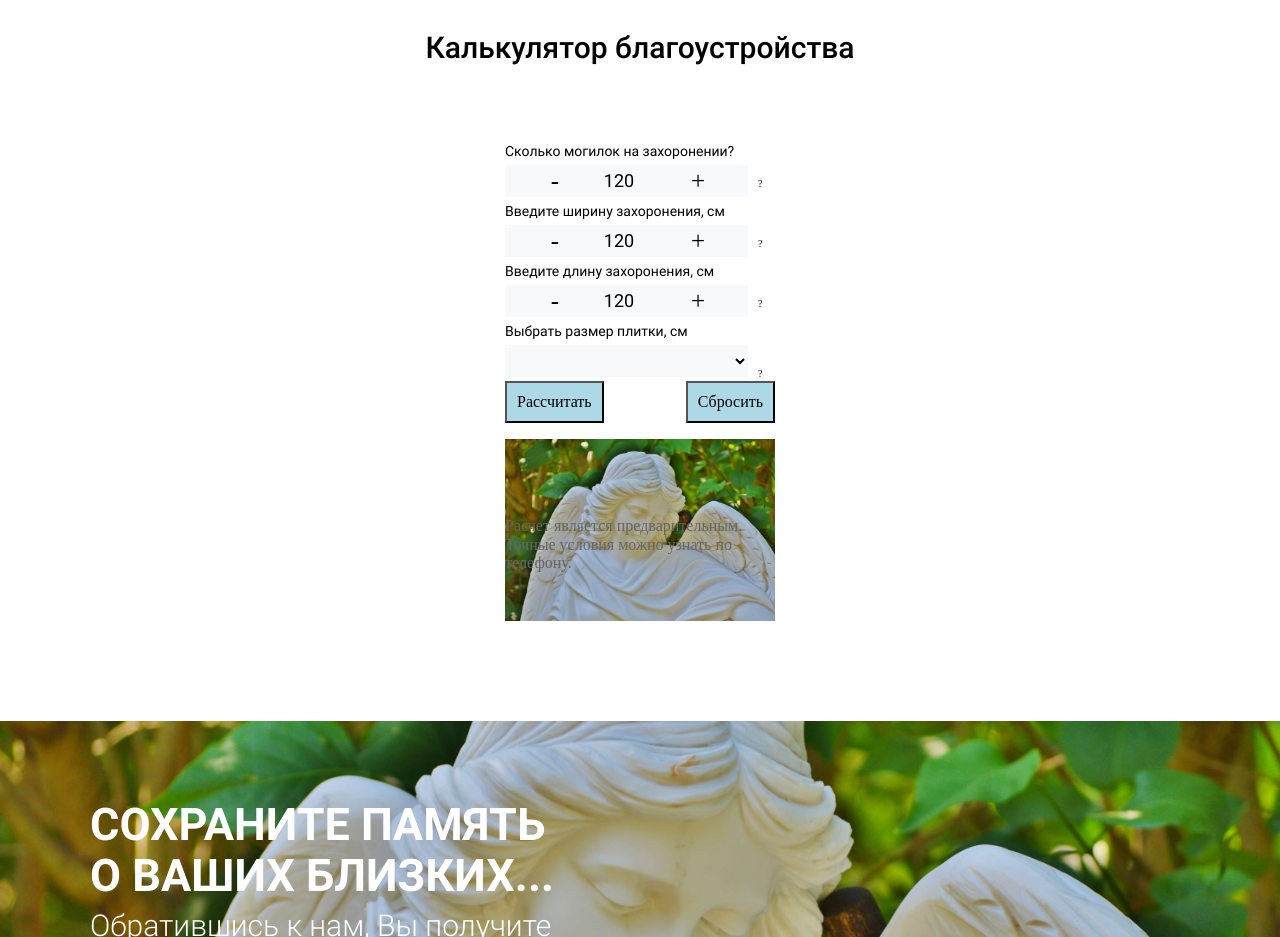
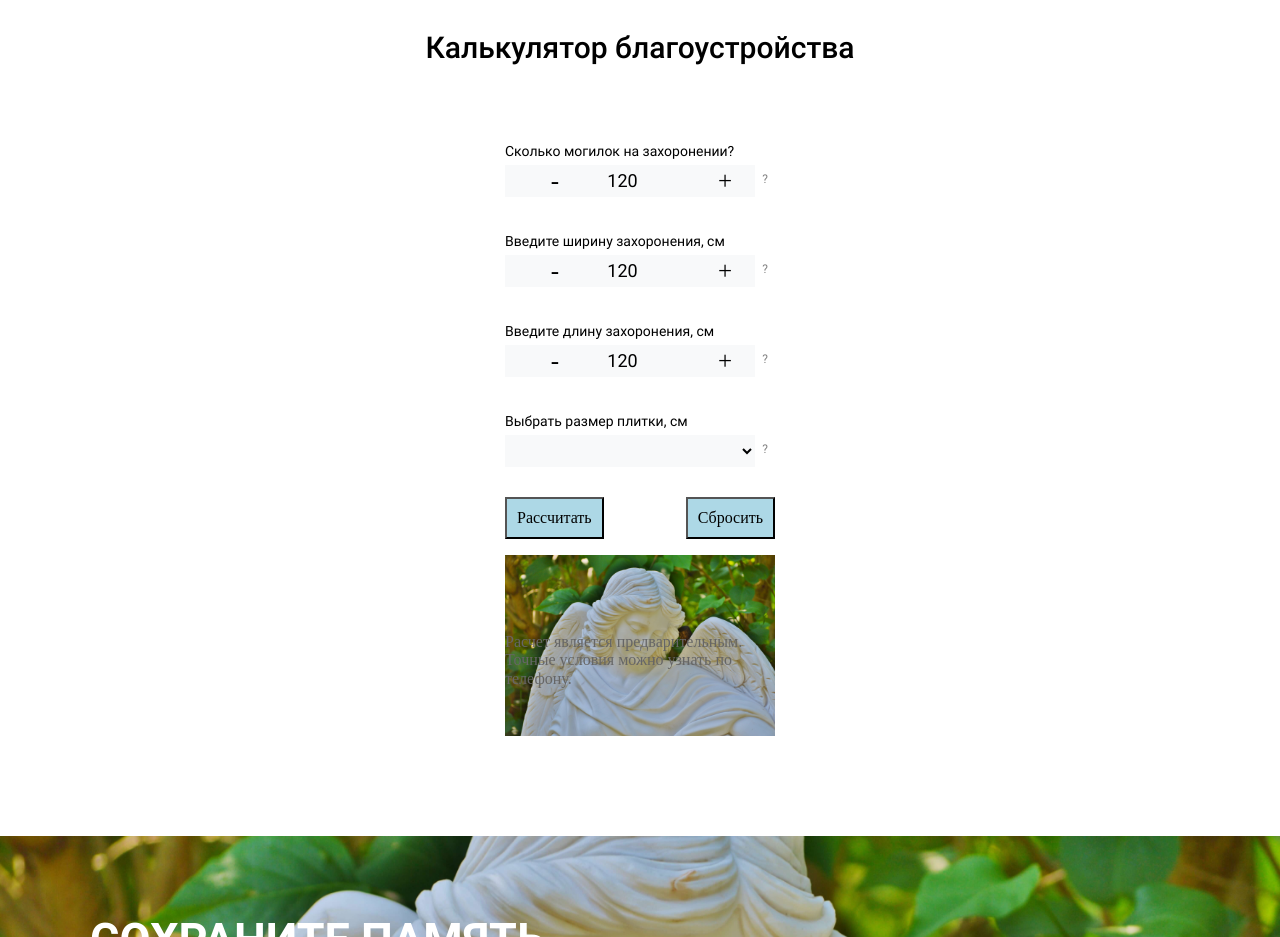
Before and after one commit to alvde-site/funeral-landing, a React (Create React App) app: page / in a window 1280 px wide. Shown: the part 6140-7077 px from the top of the page. Built offline with nearby package versions, Linux system fonts and the light colour scheme; no server answers.

Commit message:
feat: Add input-field

```diff
--- a/src/components/App/Main/Calculator/Calculator.css
+++ b/src/components/App/Main/Calculator/Calculator.css
@@ -34,7 +34,7 @@
 .calculator__fieldset {
   width: 100%;
   border: none;
-  margin: 0;
+  margin: 0 0 30px;
   padding: 0;
 }
 
@@ -49,9 +49,10 @@
 }
 
 .calculator__field {
-  display: inline-block;
+  display: grid;
+  grid-template-columns: 1fr 20px;
   position: relative;
-  width: 90%;
+  width: 100%;
 }
 
 .calculator__count-button {
@@ -96,6 +97,17 @@
   text-align: center;
   height: 32px;
   line-height: 32px;
+}
+
+.calculator__info {
+  font-family: 'Roboto', Arial, Helvetica, sans-serif;
+  font-style: normal;
+  font-weight: 400;
+  font-size: 12px;
+  line-height: 28px;
+  color: rgba(0,0,0,.5);
+  text-align: center;
+  cursor: pointer;
 }
 /* .calculator__desc {
   display: none;
--- a/src/components/App/Main/Calculator/Calculator.js
+++ b/src/components/App/Main/Calculator/Calculator.js
@@ -28,6 +28,7 @@ function Calculator() {
               Сколько могилок на захоронении?
             </label>
             <div className="calculator__field">
+              <div className="calculator__input-field">
                 <button
                   className="calculator__count-button calculator__count-button_minus"
                   type="button"
@@ -52,13 +53,15 @@ function Calculator() {
                   +
                 </button>
               </div>
-            <span className="info-active">?</span>
+              <span className="calculator__info">?</span>
+            </div>
           </fieldset>
           <fieldset className="calculator__fieldset">
             <label htmlFor="widthcount" className="calculator__label">
               Введите ширину захоронения, см
             </label>
             <div className="calculator__field">
+              <div className="calculator__input-field">
                 <button
                   className="calculator__count-button calculator__count-button_minus"
                   type="button"
@@ -83,13 +86,15 @@ function Calculator() {
                   +
                 </button>
               </div>
-            <span className="info-active">?</span>
+              <span className="calculator__info">?</span>
+            </div>
           </fieldset>
           <fieldset className="calculator__fieldset">
             <label htmlFor="heightcount" className="calculator__label">
               Введите длину захоронения, см
             </label>
             <div className="calculator__field">
+              <div className="calculator__input-field">
                 <button
                   className="calculator__count-button calculator__count-button_minus"
                   type="button"
@@ -114,24 +119,23 @@ function Calculator() {
                   +
                 </button>
               </div>
-            <span className="info-active">?</span>
+              <span className="calculator__info">?</span>
+            </div>
           </fieldset>
-
           <fieldset className="calculator__fieldset">
             <label htmlFor="material" className="calculator__label">
               Выбрать размер плитки, см
             </label>
             <div className="calculator__field">
+              <div className="calculator__input-field">
                 <select name="tile" id="material" className="calculator__input">
                   <option value="900">Плитка 30*30</option>
                   <option value="3600">Керамогранит 60*60</option>
                 </select>
               </div>
-            <span className="info-active">?</span>
+              <span className="calculator__info">?</span>
+            </div>
           </fieldset>
-
-
-
 
           <div className="calc__size margin-bottom">
             <div className="margin-bottom">
```
Lines whose indentation alone changed are shown as unchanged.
